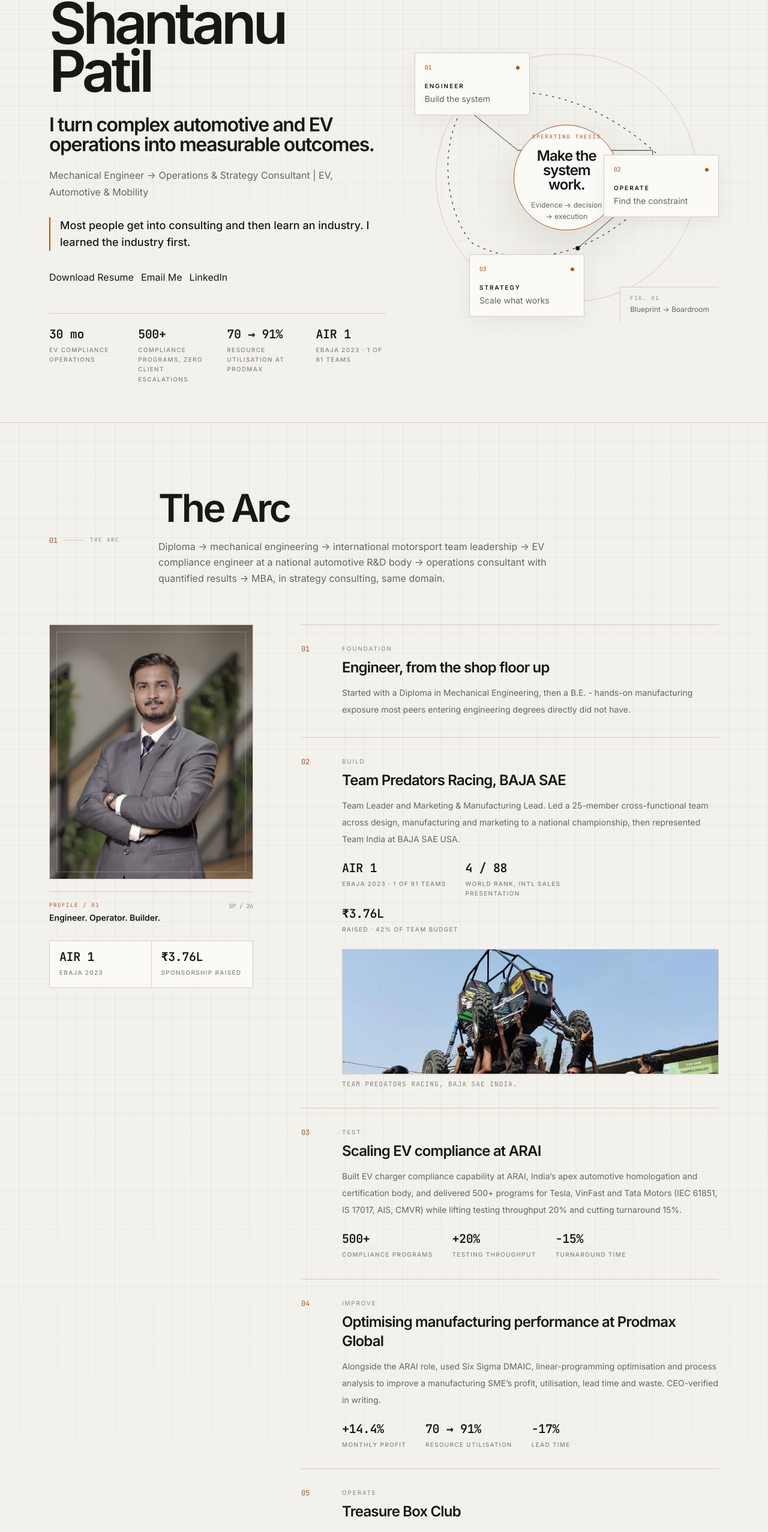
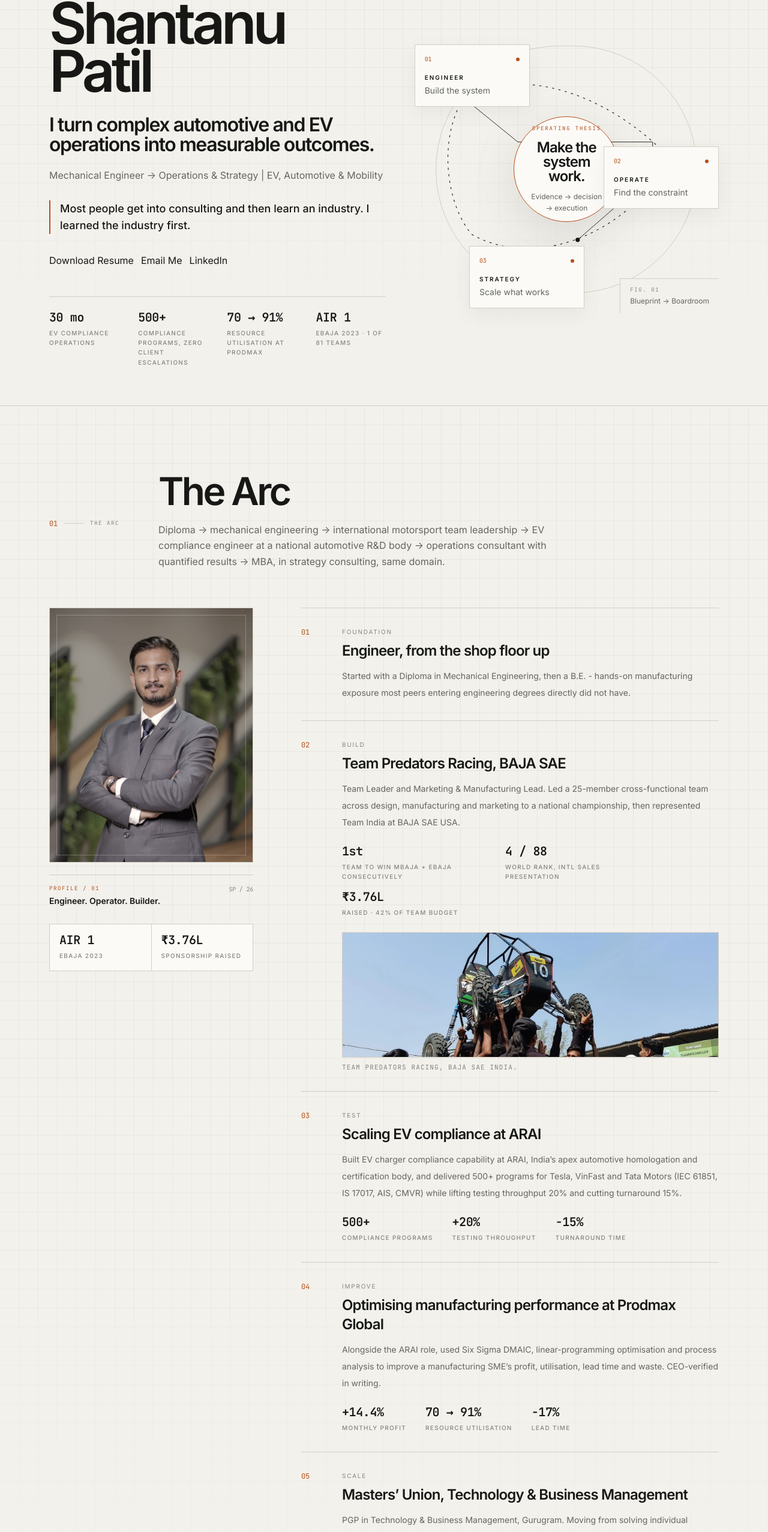
Before and after one commit to shantanuspatil2002-tech/shantanu-portfolio, a React (Vite) app: page / in a window 1280 px wide. Shown: the part 207-2761 px from the top of the page at 60% size. Built offline with nearby package versions, Linux system fonts and the light colour scheme.

Commit message:
tighten positioning and remove weak repeated venture proof

```diff
--- a/src/content.ts
+++ b/src/content.ts
@@ -31,11 +31,11 @@
 
 export const site = {
   name: 'Shantanu Patil',
-  role: 'Mechanical Engineer → Aspiring Operations & Strategy Consultant',
+  role: 'Mechanical Engineer → Operations & Strategy',
   // Leads the hero: one plain statement first, keywords underneath.
   statement: 'I turn complex automotive and EV operations into measurable outcomes.',
   positioningLine:
-    'Mechanical Engineer → Operations & Strategy Consultant | EV, Automotive & Mobility',
+    'Mechanical Engineer → Operations & Strategy | EV, Automotive & Mobility',
   // The one line that actually differentiates him. Surfaced in the hero and
   // closing the Arc - do not bury it further down the page again.
   thesisQuote:
@@ -47,7 +47,7 @@ export const site = {
   // generically for now rather than guessing a date.
   availability: 'Open to summer internship and full-time roles in operations & strategy consulting.',
   thesis:
-    'An engineer who has already done operations consulting, moving into strategy consulting, anchored in automotive, EV and mobility.',
+    'An engineer with EV compliance and operations consulting experience, building toward strategy work in automotive, EV and mobility.',
   metaDescription:
     'Shantanu Patil - mechanical engineer moving into operations and strategy consulting, anchored in EV, automotive and mobility. Quantified pro-bono turnaround, international motorsport results, PGP in Technology & Business Management at Masters’ Union.',
   email: 'shantanuspatil2002@gmail.com',
@@ -140,7 +140,7 @@ export const about = {
       body:
         'Team Leader and Marketing & Manufacturing Lead. Led a 25-member cross-functional team across design, manufacturing and marketing to a national championship, then represented Team India at BAJA SAE USA.',
       stats: [
-        { value: 'AIR 1', label: 'eBAJA 2023 · 1 of 81 teams' },
+        { value: '1st', label: 'team to win mBAJA + eBAJA consecutively' },
         { value: '4 / 88', label: 'World Rank, Intl Sales Presentation' },
         { value: '₹3.76L', label: 'raised · 42% of team budget' },
       ],
@@ -173,17 +173,6 @@ export const about = {
         { value: '+14.4%', label: 'monthly profit' },
         { value: '70 → 91%', label: 'resource utilisation' },
         { value: '-17%', label: 'lead time' },
-      ],
-    },
-    {
-      tag: 'Operate',
-      title: 'Treasure Box Club',
-      body:
-        'Built and operated a D2C venture alongside the MBA, managing paid acquisition and weekly unit economics across 30+ SKUs.',
-      stats: [
-        { value: '1.1M', label: 'reach' },
-        { value: '54%', label: 'blended gross margin' },
-        { value: '30+', label: 'SKUs' },
       ],
     },
     {
```
